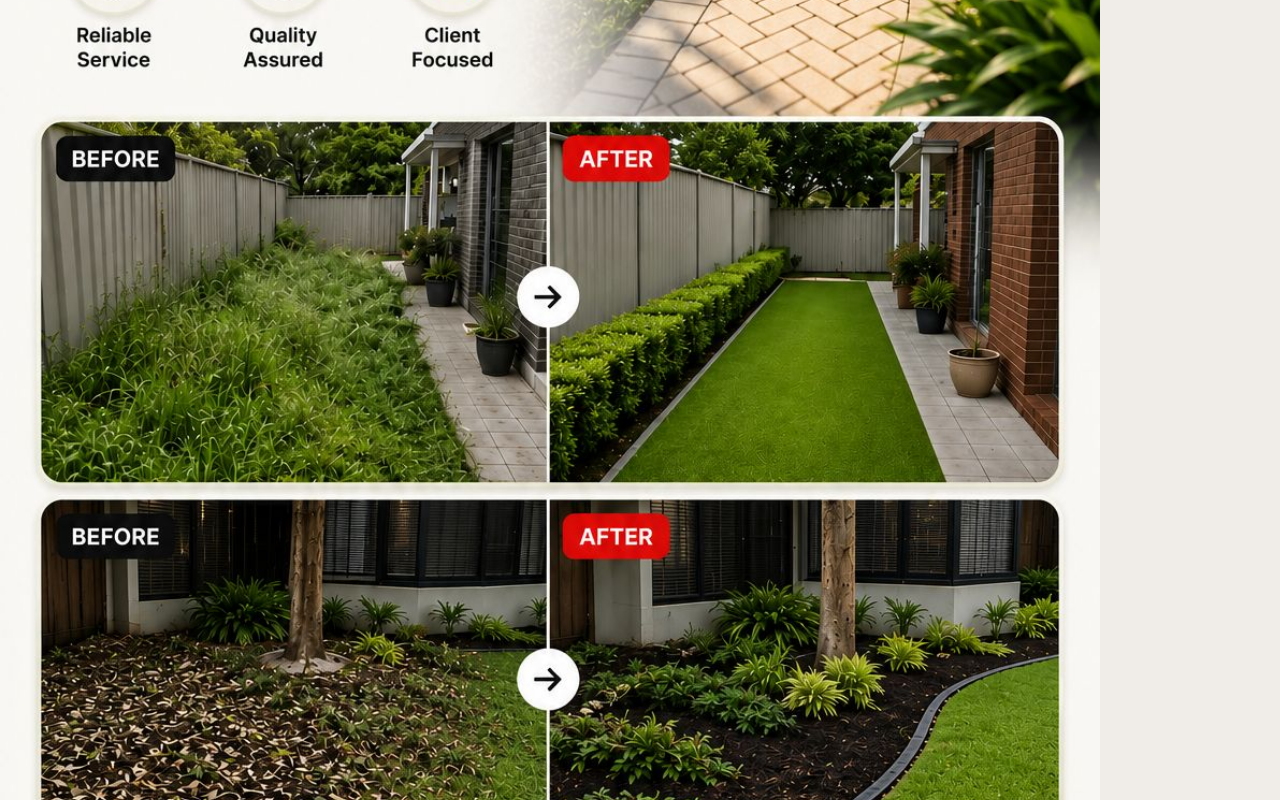
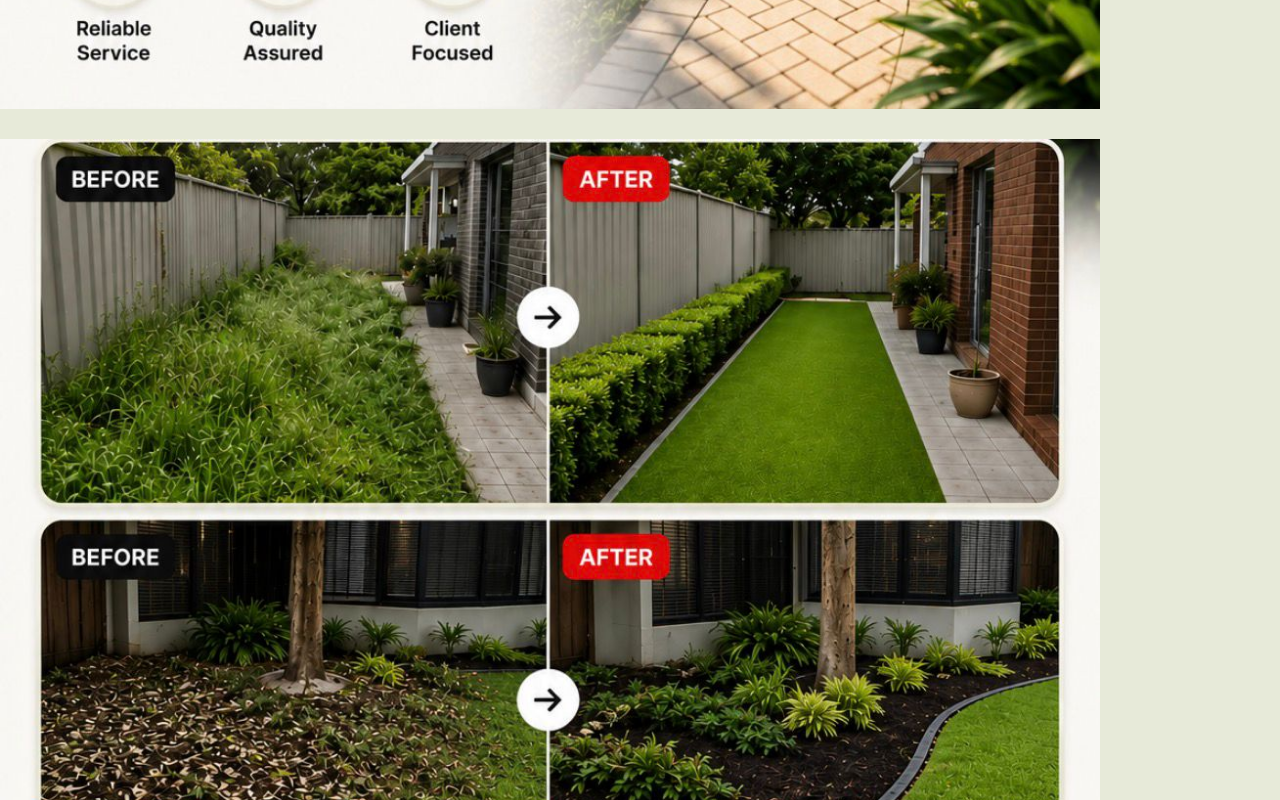
Before and after one commit to brandsbarrel/DNS, a React (Vite) app: page /testimonials in a window 1280 px wide. Shown: the part 4640-5440 px from the top of the page. Built offline with nearby package versions, Linux system fonts and the light colour scheme.

Commit message:
image seprate and spacing

```diff
--- a/src/Pages/Gallery/Gallery.css
+++ b/src/Pages/Gallery/Gallery.css
@@ -75,6 +75,7 @@ body{
   max-width:1100px;
   margin:auto;
   padding:45px 25px 70px;
+  background: #E7EAD9;
 }
 
 .sng-gallery-title{
--- a/src/Pages/Testimonials/Testimonials.css
+++ b/src/Pages/Testimonials/Testimonials.css
@@ -2,7 +2,7 @@
 
 .testi-page{
   min-height:100vh;
-  background:#f0ede8;
+  background:#E7EAD9;
   font-family:'Montserrat',sans-serif;
 }
 
@@ -10,6 +10,8 @@
 
 .testi-content{
   max-width:1100px;
+  background: #E7EAD9;
+  margin-bottom: 25px;
 }
 
 /* HERO IMAGE */
@@ -90,11 +92,19 @@
   overflow:hidden;
 }
 
-.testi-cta-img{
+.testi-cta-img2{
   width:100%;
   display:block;
   /* border-radius:20px; */
 }
+
+.testi-cta-img1{
+  width:100%;
+  display:block;
+  margin-bottom: 30px;
+  /* border-radius:20px; */
+}
+
 
 .testi-cta-btn{
   position:absolute;
--- a/src/Pages/Testimonials/Testimonials.jsx
+++ b/src/Pages/Testimonials/Testimonials.jsx
@@ -7,6 +7,7 @@ import testi4 from "../../assets/Testi4.jpeg";
 import testi5 from "../../assets/Testi5.jpeg";
 import WhyChooseUs from "../../Components/WhyChooseUs/WhyChooseUs";
 import how_it_works from "../../assets/how_it_works.jpeg";
+import testi6 from "../../assets/Testi6.jpeg"
 
 export default function Testimonials() {
 
@@ -71,11 +72,16 @@ export default function Testimonials() {
                     <img
                         src={testi5}
                         alt="CTA"
-                        className="testi-cta-img"
+                        className="testi-cta-img1"
                     />
                     <a href="/contact" className="testi-cta-btn">
                         Get a Free Quote →
                     </a>
+                    <img
+                        src={testi6}
+                        alt="CTA"
+                        className="testi-cta-img2"
+                    />
                 </div>
 
             </div>
```
Also changed, not shown: src/assets/Testi5.jpeg, src/assets/Testi6.jpeg (added).
